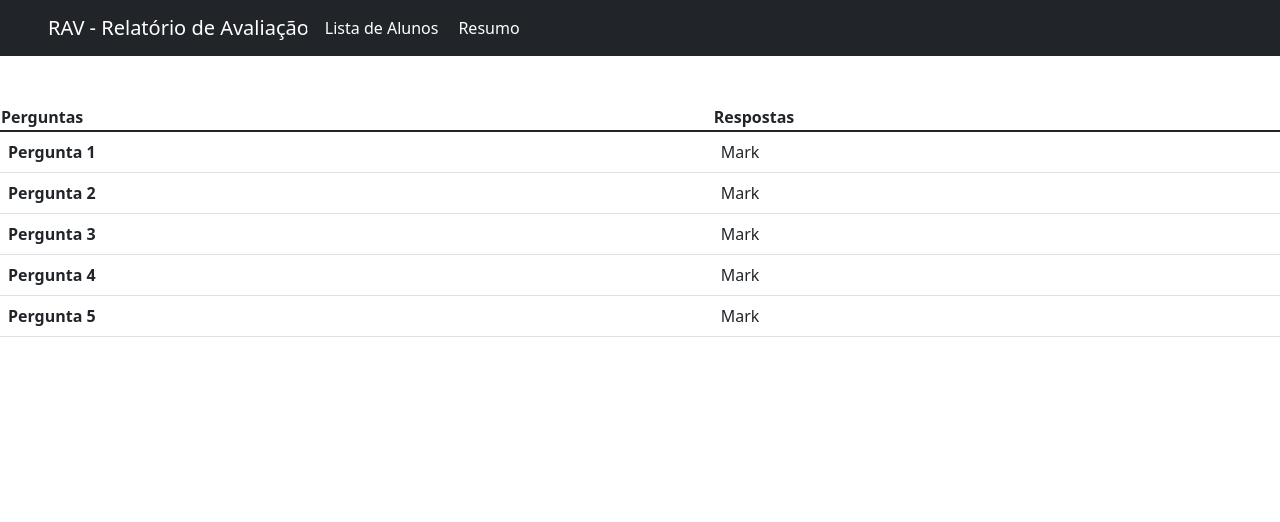
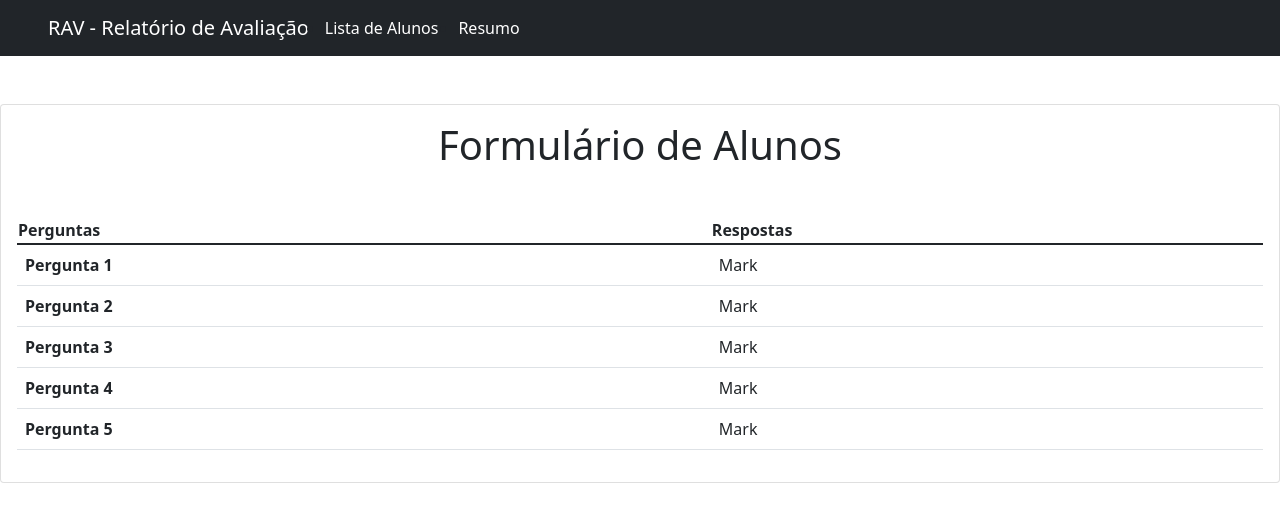
Before and after one commit to Brunostaine/rav-relatorio-de-avaliacao-angular, an Angular app: page /info-aluno in a window 1280 px wide. Shown: the top 522 px of the page. Built offline with nearby package versions, Linux system fonts and the light colour scheme.

Commit message:
Interface de user

```diff
--- a/src/app/components/info-aluno/info-aluno.component.html
+++ b/src/app/components/info-aluno/info-aluno.component.html
@@ -1,3 +1,7 @@
+<div class="card w-100 my-5">
+  <div class="card-body">
+    <h1 class="card-title text-center mb-5">Formulário de Alunos</h1>
+
     <table class="table">
         <thead>
 
@@ -28,3 +32,6 @@
           </tr>
         </tbody>
       </table>
+
+  </div>
+</div>
--- a/src/app/components/lista-de-alunos/lista-de-alunos.component.html
+++ b/src/app/components/lista-de-alunos/lista-de-alunos.component.html
@@ -1,10 +1,10 @@
 <div class="container">
+    <div class="container">
+        <button type="button" class="btn btn-success mb-3 float-end" routerLink="info-aluno">Cadastrar Novo</button>
+    </div>
+
     <div class="input-group mb-3">
         <input type="text" class="form-control" placeholder="Buscar Aluno" aria-label="Buscar Aluno" aria-describedby="basic-addon1">
-    </div>
-
-    <div class="container ">
-        <button type="button" class="btn btn-primary mb-3 btn-block">Add</button>
     </div>
 
     <ul class="list-group">
@@ -19,5 +19,4 @@
         </li>
     </ul>
 
-
 </div>
--- /dev/null
+++ b/src/app/models/user.ts
@@ -0,0 +1,5 @@
+export interface User {
+    id?: number,
+    nomeAluno: string,
+    pergunta: string
+}
```
Lines whose indentation alone changed are shown as unchanged.
